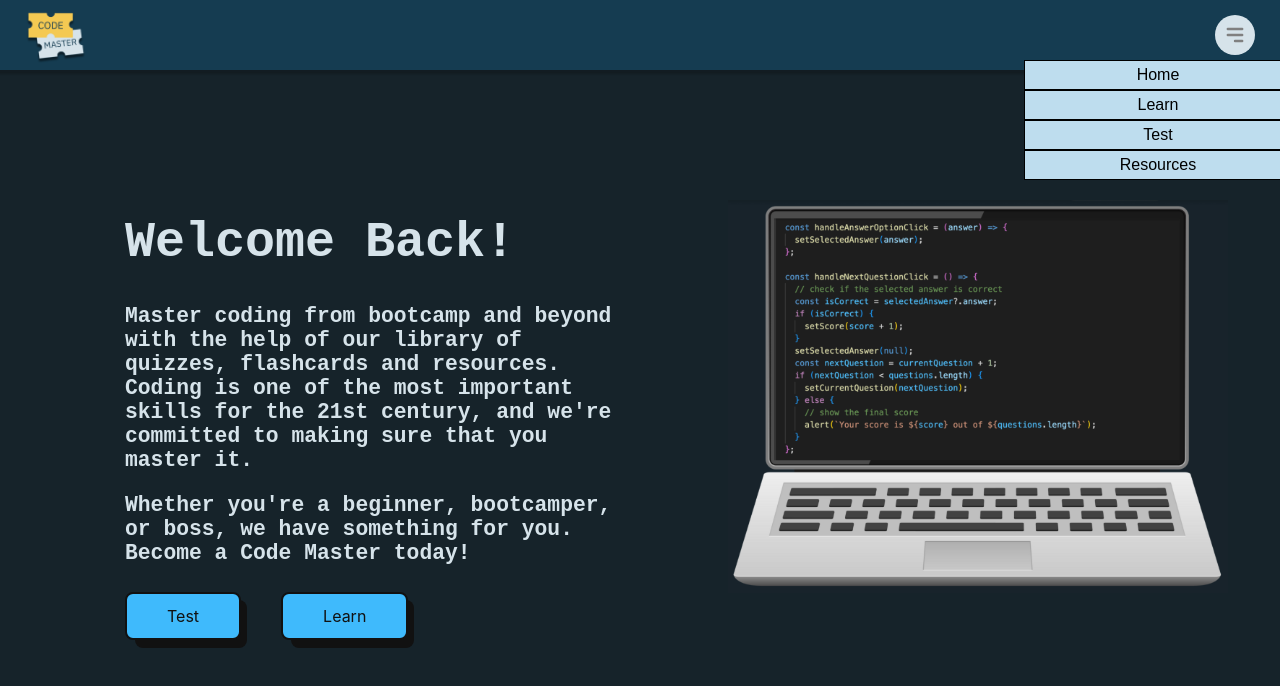
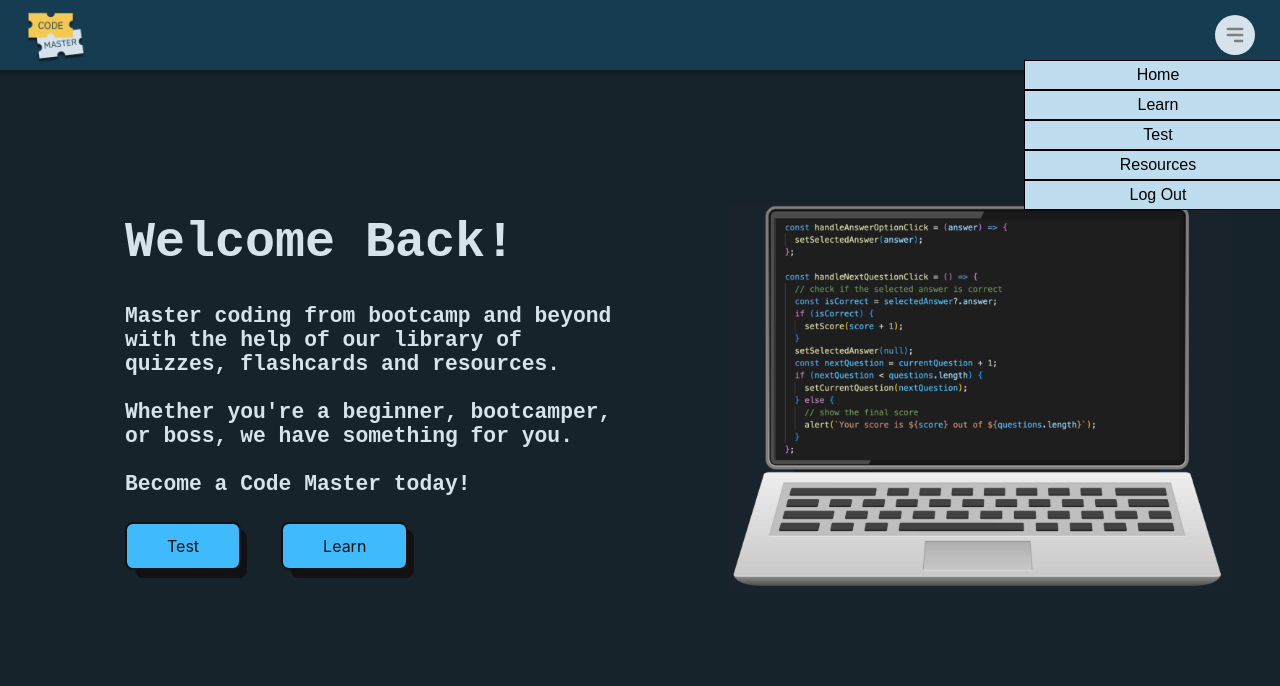
Before and after one commit to SchoolOfCode/bc14_w7_project-frontend-go-gitters, a React (Create React App) app in the folder app-project/: page / in a window 1280 px wide. Both pictures are taken after a click on the button 1235 px from the left and 35 px from the top of the page. Shown: the top 686 px of the page. Built offline with nearby package versions, Linux system fonts and the light colour scheme.

Commit message:
added log out to nav bar

```diff
--- a/app-project/src/Pages/Home.js
+++ b/app-project/src/Pages/Home.js
@@ -9,13 +9,7 @@ function Home() {
     <div className = "HomePage">
     <div className = "text">
     <h1 className='main-heading'>Welcome Back!</h1>
-    <h3>Master coding from bootcamp and beyond with the help of our library of quizzes, flashcards and resources.
-
-Coding is one of the most important skills for the 21st century, and we're committed to making sure that you master it.</h3>
-
-<h3>Whether you're a beginner, bootcamper, or boss, we have something for you.
-
-Become a Code Master today!</h3>
+    <h3>Master coding from bootcamp and beyond with the help of our library of quizzes, flashcards and resources. <br></br><br></br>Whether you're a beginner, bootcamper, or boss, we have something for you. <br></br><br></br>Become a Code Master today!</h3>
 <div class="buttonDiv">
 <a href="../Test"><button className="button-56">Test</button> </a>
 <a href="../Learn"><button className="button-56">Learn</button></a> </div>
--- a/app-project/src/components/nav/nav.js
+++ b/app-project/src/components/nav/nav.js
@@ -44,6 +44,9 @@ function Navbar() {
             <li>
               <a href="../Resource">Resources</a>
             </li>
+            <li>
+              <a href="/">Log Out</a>
+            </li>
           </ul>
         </div>
       </nav>
```
